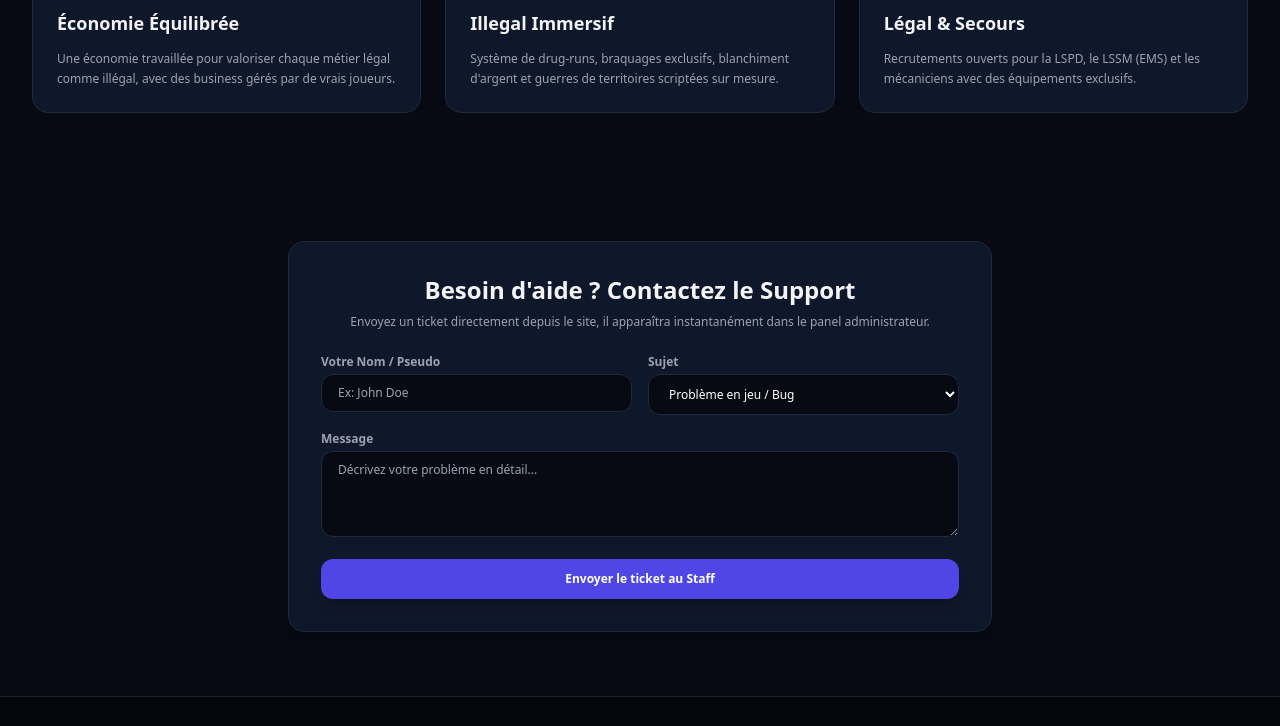
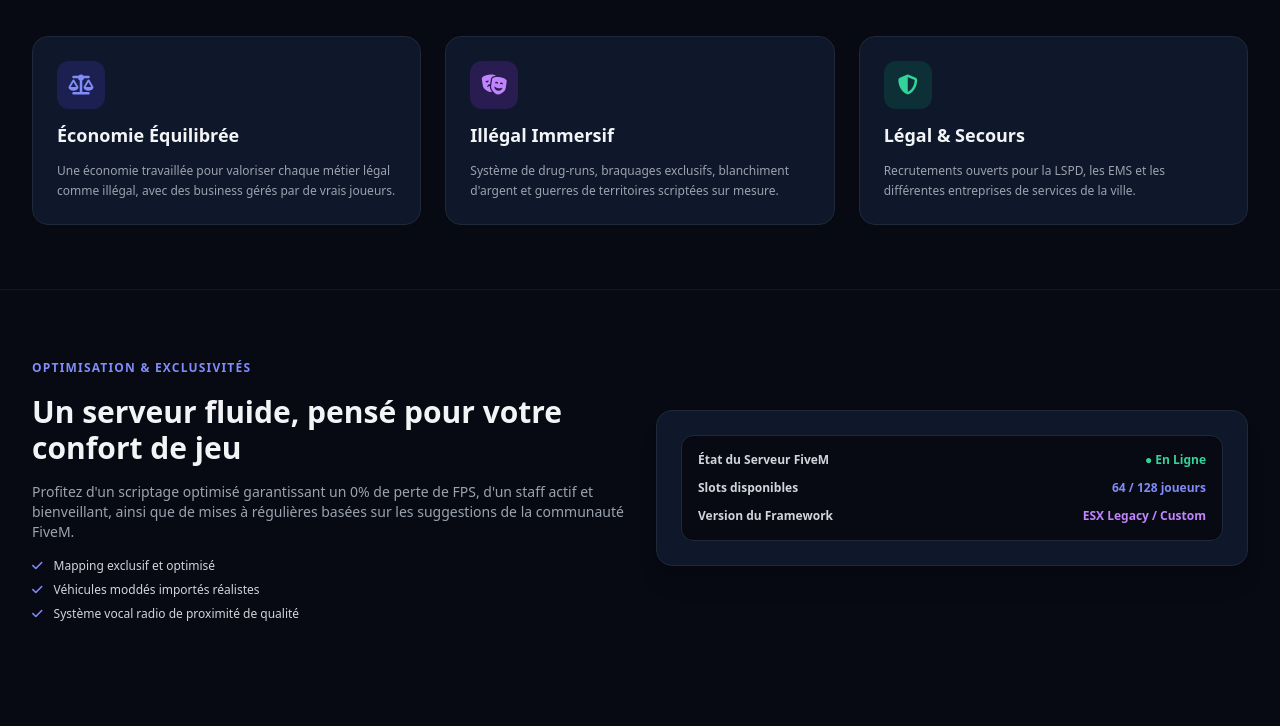
Before and after one commit to Lohan29800/Novas-district-FA-RP-fivem-site, a plain HTML site: page index.html in a window 1280 px wide. Shown: the part 725-1451 px from the top of the page. Drawn offline with nearby package versions, Linux system fonts and the light colour scheme.

Commit message:
Update index.html

```diff
--- a/index.html
+++ b/index.html
@@ -71,15 +71,15 @@
             </div>
 
             <span class="px-3.5 py-1.5 rounded-full bg-indigo-500/10 border border-indigo-500/20 text-indigo-400 text-xs font-bold inline-block mb-6 uppercase tracking-widest">
-                <i class="fa-solid fa-star mr-1.5 text-amber-400"></i> Le meilleur du Roleplay Francophone
+                <i class="fa-solid fa-star mr-1.5 text-amber-400"></i> Le meilleur du Roleplay Francophone sur FiveM
             </span>
 
             <h1 class="text-4xl sm:text-6xl font-black tracking-tight max-w-4xl mx-auto leading-tight">
-                Plongez dans l'expérience <span class="bg-gradient-to-r from-indigo-400 via-purple-400 to-pink-500 bg-clip-text text-transparent">Roleplay Ultime</span> sur FiveM
+                Plongez dans l'expérience <span class="bg-gradient-to-r from-indigo-400 via-purple-400 to-pink-500 bg-clip-text text-transparent">Roleplay Ultime</span>
             </h1>
 
             <p class="text-gray-400 text-sm sm:text-base max-w-2xl mx-auto mt-6">
-                Économie réaliste, gangs uniques, forces de l'ordre actives, entreprises inédites et un staff à l'écoute. Créez votre propre histoire dès aujourd'hui.
+                Économie réaliste, gangs uniques, forces de l'ordre actives, entreprises inédites et un staff à l'écoute. Créez votre propre histoire dès aujourd'hui sur notre serveur FiveM.
             </p>
 
             <div class="flex flex-wrap justify-center gap-4 mt-8">
@@ -94,6 +94,10 @@
 
         <!-- SECTION PRÉSENTATION FIVEM -->
         <section id="presentation" class="py-16 px-4 sm:px-6 lg:px-8 max-w-7xl mx-auto">
+            <div class="text-center mb-12">
+                <h2 class="text-2xl sm:text-3xl font-black">Pourquoi choisir notre serveur FiveM ?</h2>
+                <p class="text-xs sm:text-sm text-400 mt-2">Découvrez les piliers de notre gameplay immersif.</p>
+            </div>
             <div class="grid grid-cols-1 md:grid-cols-3 gap-6">
                 <div class="bg-cardbg border border-gray-800 p-6 rounded-2xl space-y-3">
                     <div class="w-12 h-12 rounded-xl bg-indigo-600/20 text-indigo-400 flex items-center justify-center text-xl">
@@ -106,7 +110,7 @@
                     <div class="w-12 h-12 rounded-xl bg-purple-600/20 text-purple-400 flex items-center justify-center text-xl">
                         <i class="fa-solid fa-masks-theater"></i>
                     </div>
-                    <h3 class="text-lg font-black">Illegal Immersif</h3>
+                    <h3 class="text-lg font-black">Illégal Immersif</h3>
                     <p class="text-xs text-gray-400 leading-relaxed">Système de drug-runs, braquages exclusifs, blanchiment d'argent et guerres de territoires scriptées sur mesure.</p>
                 </div>
                 <div class="bg-cardbg border border-gray-800 p-6 rounded-2xl space-y-3">
@@ -114,7 +118,41 @@
                         <i class="fa-solid fa-shield-halved"></i>
                     </div>
                     <h3 class="text-lg font-black">Légal & Secours</h3>
-                    <p class="text-xs text-gray-400 leading-relaxed">Recrutements ouverts pour la LSPD, le LSSM (EMS) et les mécaniciens avec des équipements exclusifs.</p>
+                    <p class="text-xs text-gray-400 leading-relaxed">Recrutements ouverts pour la LSPD, les EMS et les différentes entreprises de services de la ville.</p>
+                </div>
+            </div>
+        </section>
+
+        <!-- SECTION FONCTIONNALITÉS SUPPLÉMENTAIRES -->
+        <section id="features" class="py-16 px-4 sm:px-6 lg:px-8 max-w-7xl mx-auto border-t border-gray-800/50">
+            <div class="grid grid-cols-1 md:grid-cols-2 gap-8 items-center">
+                <div class="space-y-4">
+                    <span class="text-indigo-400 text-xs font-bold uppercase tracking-widest">Optimisation & Exclusivités</span>
+                    <h2 class="text-2xl sm:text-3xl font-black">Un serveur fluide, pensé pour votre confort de jeu</h2>
+                    <p class="text-xs sm:text-sm text-gray-400 leading-relaxed">
+                        Profitez d'un scriptage optimisé garantissant un 0% de perte de FPS, d'un staff actif et bienveillant, ainsi que de mises à régulières basées sur les suggestions de la communauté FiveM.
+                    </p>
+                    <ul class="space-y-2 text-xs text-gray-300 font-medium">
+                        <li><i class="fa-solid fa-check text-indigo-400 mr-2"></i> Mapping exclusif et optimisé</li>
+                        <li><i class="fa-solid fa-check text-indigo-400 mr-2"></i> Véhicules moddés importés réalistes</li>
+                        <li><i class="fa-solid fa-check text-indigo-400 mr-2"></i> Système vocal radio de proximité de qualité</li>
+                    </ul>
+                </div>
+                <div class="bg-cardbg border border-gray-800 p-6 rounded-2xl shadow-xl">
+                    <div class="bg-darkbg p-4 rounded-xl border border-gray-800 space-y-3">
+                        <div class="flex items-center justify-between text-xs">
+                            <span class="font-bold text-gray-300">État du Serveur FiveM</span>
+                            <span class="text-emerald-400 font-bold">● En Ligne</span>
+                        </div>
+                        <div class="flex items-center justify-between text-xs">
+                            <span class="font-bold text-gray-300">Slots disponibles</span>
+                            <span class="text-indigo-400 font-bold">64 / 128 joueurs</span>
+                        </div>
+                        <div class="flex items-center justify-between text-xs">
+                            <span class="font-bold text-gray-300">Version du Framework</span>
+                            <span class="text-purple-400 font-bold">ESX Legacy / Custom</span>
+                        </div>
+                    </div>
                 </div>
             </div>
         </section>
@@ -123,13 +161,13 @@
         <section id="support" class="py-16 px-4 sm:px-6 lg:px-8 max-w-3xl mx-auto">
             <div class="bg-cardbg border border-gray-800 p-8 rounded-2xl shadow-xl space-y-6">
                 <div class="text-center space-y-2">
-                    <h2 class="text-2xl font-black">Besoin d'aide ? Contactez le Support</h2>
-                    <p class="text-xs text-gray-400">Envoyez un ticket directement depuis le site, il apparaîtra instantanément dans le panel administrateur.</p>
+                    <h2 class="text-2xl font-black">Besoin d'aide sur le serveur ?</h2>
+                    <p class="text-xs text-gray-400">Envoyez un ticket directement depuis le site, il apparaîtra instantanément dans le panel administrateur du serveur.</p>
                 </div>
                 <form onsubmit="sendSupportTicket(event)" class="space-y-4">
                     <div class="grid grid-cols-1 sm:grid-cols-2 gap-4">
                         <div>
-                            <label class="block text-xs font-bold text-gray-400 mb-1">Votre Nom / Pseudo</label>
+                            <label class="block text-xs font-bold text-gray-400 mb-1">Votre Nom / Pseudo IG</label>
                             <input type="text" id="ticket-name" required placeholder="Ex: John Doe" class="w-full px-4 py-2.5 rounded-xl bg-darkbg border border-gray-800 text-white text-xs focus:outline-none focus:border-indigo-500 transition">
                         </div>
                         <div>
```
